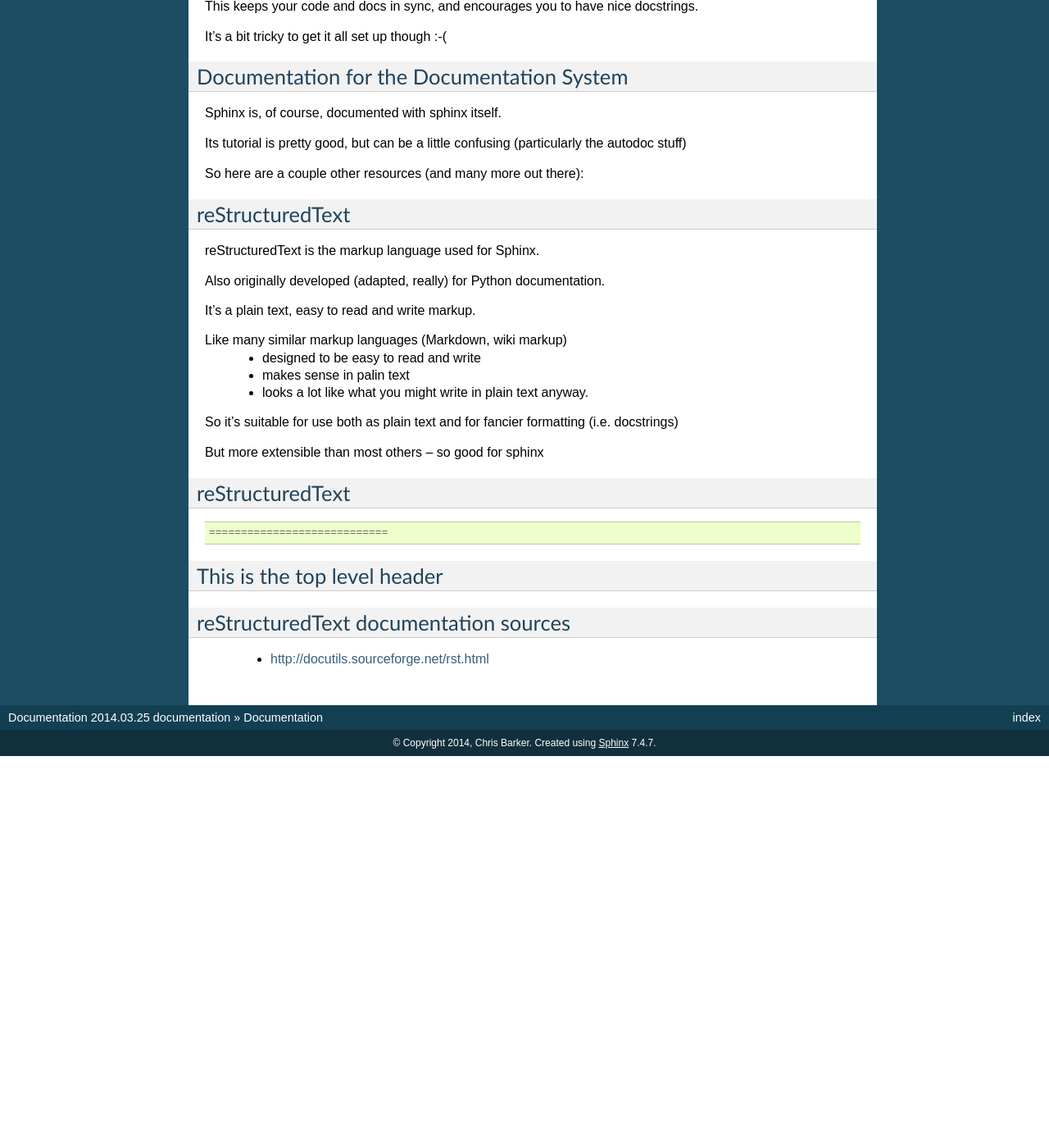
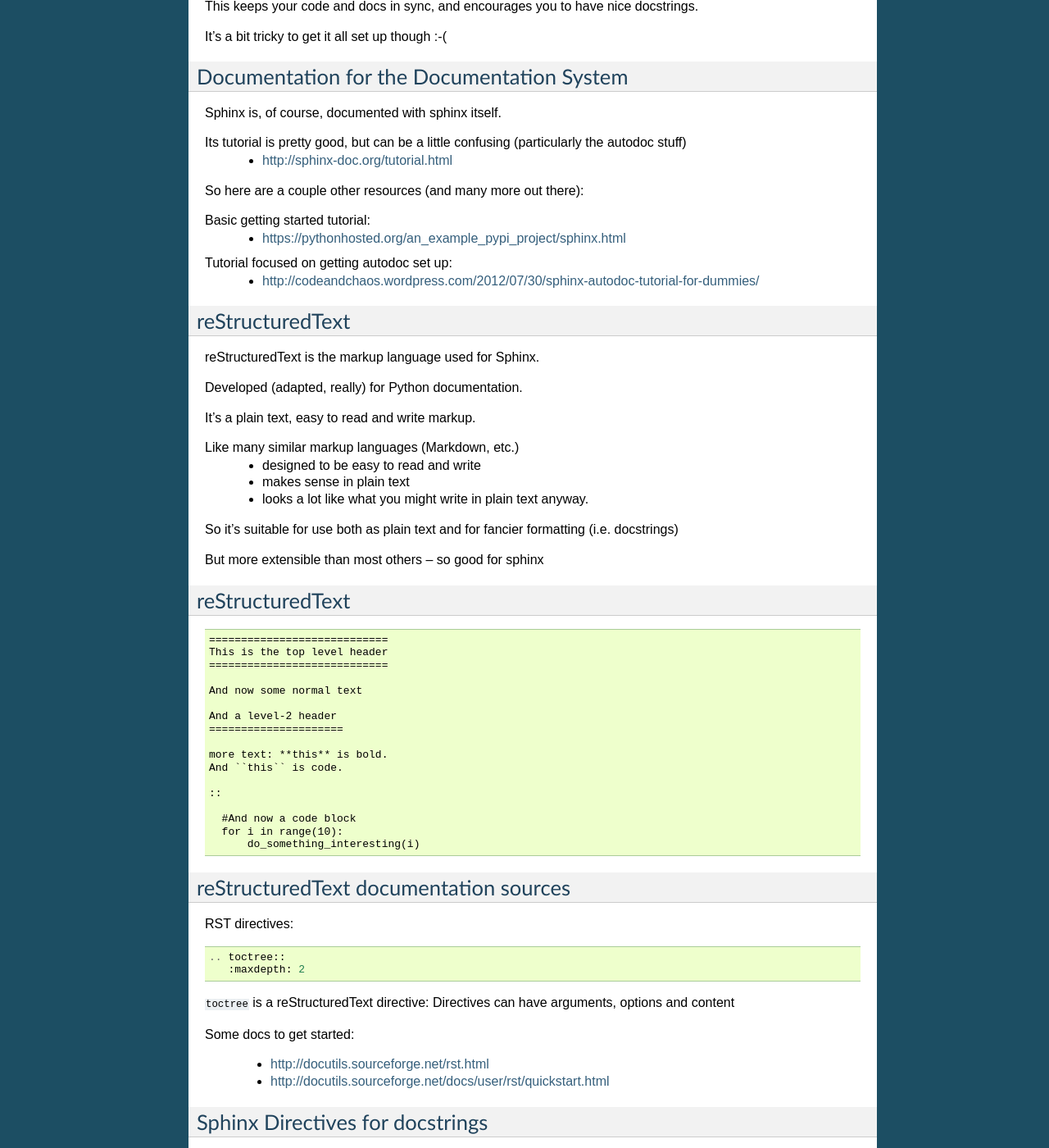
Before and after one commit to UWPCE-PythonCert/Python300-SystemDevelopmentWithPython-Spring-2014, a Sphinx documentation site: the page built from week-01/documentation/source/Documentation.rst, in a window 1280 px wide and 1400 px high, scrolled down 1193 px. Shown: the whole window at 82% size. Built offline with Sphinx 7.4.7, drawn with Linux system fonts in a browser that asks for light colours; formulas are drawn with MathJax 3; before the commit the page ends 2115 px from its top, so only the background shows below that; some of the changed text lies outside the part shown.

Commit message:
added test pacakge to document

```diff
--- /dev/null
+++ b/week-01/documentation/Capitalize/CHANGES.txt
@@ -0,0 +1 @@
+v 0.0.1, 2014:03:23 -- Initial release.
--- /dev/null
+++ b/week-01/documentation/Capitalize/MANIFEST.txt
@@ -0,0 +1 @@
+include *.txt
--- /dev/null
+++ b/week-01/documentation/Capitalize/capitalize/__init__.py
@@ -0,0 +1,4 @@
+"""
+capitalize module
+"""
+__version__ = '0.0.1'
--- a/week-01/documentation/source/Documentation.rst
+++ b/week-01/documentation/source/Documentation.rst
@@ -78,9 +78,18 @@
 
 Sphinx is, of course, documented with sphinx itself.
 
+
 Its tutorial is pretty good, but can be a little confusing (particularly the autodoc stuff)
+   - http://sphinx-doc.org/tutorial.html
 
 So here are a couple other resources (and many more out there):
+
+Basic getting started tutorial:
+ - https://pythonhosted.org/an_example_pypi_project/sphinx.html
+
+Tutorial focused on getting autodoc set up:
+ - http://codeandchaos.wordpress.com/2012/07/30/sphinx-autodoc-tutorial-for-dummies/
+
 
 
 reStructuredText
@@ -88,13 +97,13 @@
 
 reStructuredText is the markup language used for Sphinx.
 
-Also originally developed (adapted, really) for Python documentation.
+Developed (adapted, really) for Python documentation.
 
 It's a plain text, easy to read and write markup.
 
-Like many similar markup languages (Markdown, wiki markup)
+Like many similar markup languages (Markdown, etc.)
  * designed to be easy to read and write
- * makes sense in palin text
+ * makes sense in plain text
  * looks a lot like what you might write in plain text anyway.
 
 So it's suitable for use both as plain text and for fancier formatting (i.e. docstrings)
@@ -107,13 +116,80 @@
 
 ::
 
-============================
-This is the top level header
-============================
+	============================
+	This is the top level header
+	============================
+
+	And now some normal text
+
+	And a level-2 header
+	=====================
+
+	more text: **this** is bold.
+	And ``this`` is code.
+
+	::
+
+	  #And now a code block
+	  for i in range(10):
+	      do_something_interesting(i)
 
 
 
 reStructuredText documentation sources
 =======================================
 
+RST directives::
+
+  .. toctree::
+     :maxdepth: 2
+``toctree`` is a reStructuredText directive:
+Directives can have arguments, options and content
+
+Some docs to get started:
+
  - http://docutils.sourceforge.net/rst.html
+
+ - http://docutils.sourceforge.net/docs/user/rst/quickstart.html
+
+
+Sphinx Directives for docstrings
+==================================
+
+::
+
+ def a_function(a, b, c='fred'):
+     """
+     computes something which I would describe here.
+
+     :param a: the first input value
+     :type a:  int
+
+     :param b: the second input value
+     :type b: float
+
+     :param c='fred': a string flag
+     :type c: str
+
+     :returns: a useless string
+     """
+     return compute_something(a,b,c)
+
+LAB:
+=====
+
+Set up a Sphinx project to document the package in::
+
+  code/Capitalize
+
+Put it in::
+
+  code/Capitalize/doc
+
+Set it up to autodoc
+
+Clean up the docstrings so that autodoc works well.
+
+(Or do it for your code!)
+
+http://codeandchaos.wordpress.com/2012/07/30/sphinx-autodoc-tutorial-for-dummies/
```
Also changed, not shown: week-01/documentation/Capitalize/capital_mod.py (added, +23 -0 lines), week-01/documentation/Capitalize/capitalize/capital_mod.py (added, +23 -0 lines), week-01/documentation/Capitalize/setup.py (added, +25 -0 lines), week-01/documentation/Capitalize/LICENCE.txt (added), week-01/documentation/Capitalize/README.txt (added), 8 other files.
